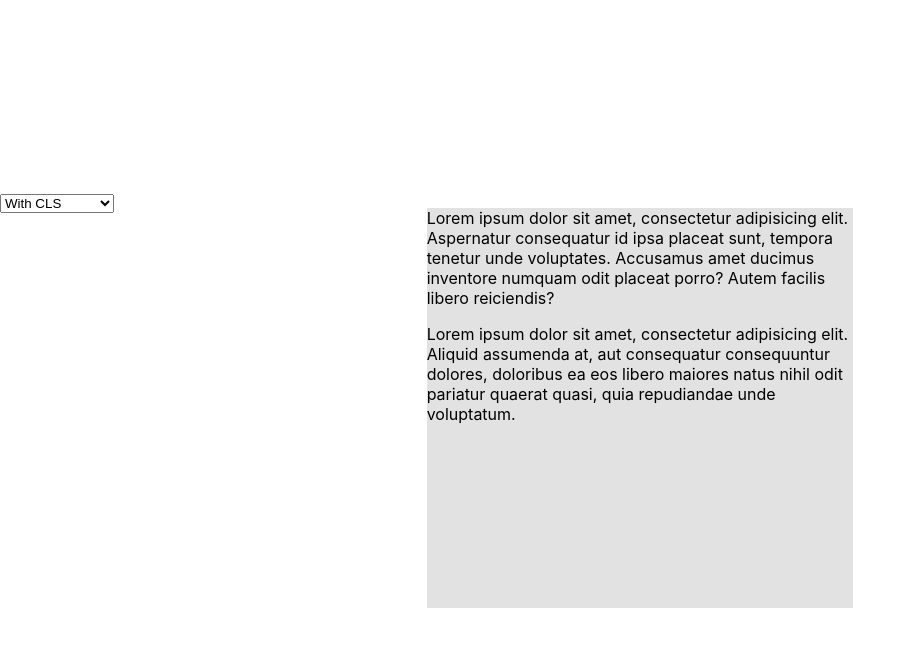
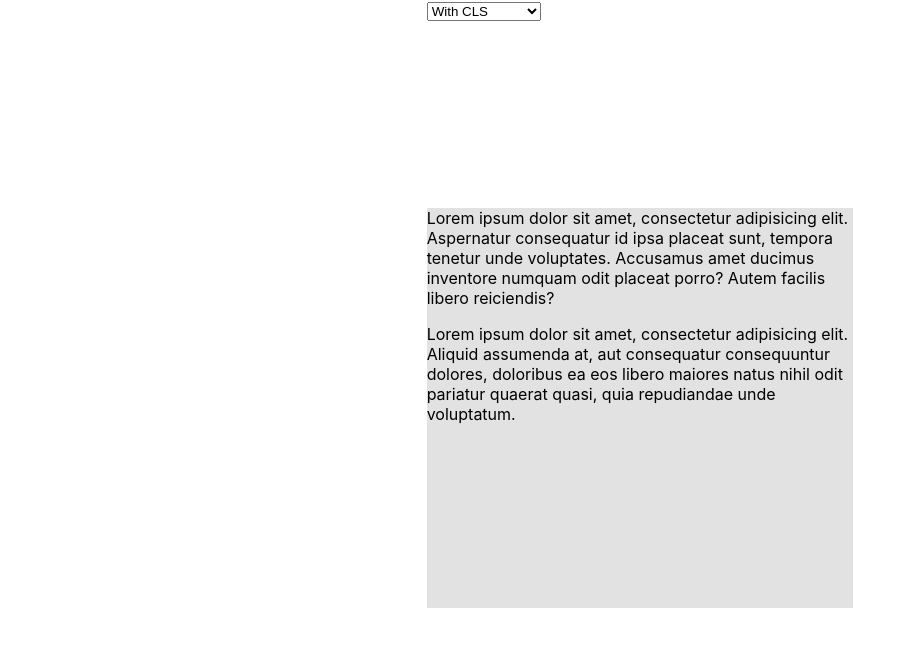
Before and after one commit to arvinsim/research-and-development, a React (Vite) app: page /web-vitals/cls in a window 1280 px wide. Shown: the top 646 px of the page, without its empty margins (0-916 px from the left). Built offline with nearby package versions, Linux system fonts and the light colour scheme.

Commit message:
Implement grid layout

```diff
--- a/src/WebVitals/CLSDemo/index.tsx
+++ b/src/WebVitals/CLSDemo/index.tsx
@@ -2,9 +2,9 @@ import React, { useState, useEffect } from "react";
 import styled from "styled-components";
 import random from "lodash/random";
 
-// TODO: Layout the items properly in the grid
 // TODO: What should the props type be for the functional component props
 // TODO: Add example of image placeholder
+// TODO: Add context wrapper for CLS Demo state
 
 function CLSDemo() {
   return (
@@ -17,20 +17,18 @@ function CLSDemo() {
       </Selector>
       <Content>
         <Delay>
-          <Card>
           <p>
-              Lorem ipsum dolor sit amet, consectetur adipisicing elit.
-              Aspernatur consequatur id ipsa placeat sunt, tempora tenetur unde
-              voluptates. Accusamus amet ducimus inventore numquam odit placeat
-              porro? Autem facilis libero reiciendis?
+            Lorem ipsum dolor sit amet, consectetur adipisicing elit. Aspernatur
+            consequatur id ipsa placeat sunt, tempora tenetur unde voluptates.
+            Accusamus amet ducimus inventore numquam odit placeat porro? Autem
+            facilis libero reiciendis?
           </p>
           <p>
             Lorem ipsum dolor sit amet, consectetur adipisicing elit. Aliquid
-              assumenda at, aut consequatur consequuntur dolores, doloribus ea
-              eos libero maiores natus nihil odit pariatur quaerat quasi, quia
+            assumenda at, aut consequatur consequuntur dolores, doloribus ea eos
+            libero maiores natus nihil odit pariatur quaerat quasi, quia
             repudiandae unde voluptatum.
           </p>
-          </Card>
         </Delay>
       </Content>
     </Wrapper>
@@ -38,7 +36,7 @@ function CLSDemo() {
 }
 
 function Delay(props: { maxDelay?: number }) {
-  const { maxDelay = 5000 } = props;
+  const { maxDelay = 5000, children } = props;
   const [show, setShow] = useState(false);
 
   useEffect(() => {
@@ -48,7 +46,7 @@ function Delay(props: { maxDelay?: number }) {
   }, [maxDelay]);
 
   if (show) {
-    return props.children;
+    return <Card>{children}</Card>;
   }
 
   return <Card>&nbsp;</Card>;
@@ -56,12 +54,19 @@ function Delay(props: { maxDelay?: number }) {
 
 const Wrapper = styled.div`
   width: 100%;
+  height: 100vh;
   display: grid;
   grid-template-columns: 1fr 1fr 1fr;
+  grid-template-rows: 1fr 1fr 1fr;
+  grid-template-areas: ". selector ." ". content ." ". . .";
 `;
 
-const Selector = styled.div``;
-const Content = styled.div``;
+const Selector = styled.div`
+  grid-area: selector;
+`;
+const Content = styled.div`
+  grid-area: content;
+`;
 
 const Card = styled.div`
   background: #e2e2e2;
```
Lines whose indentation alone changed are shown as unchanged.
